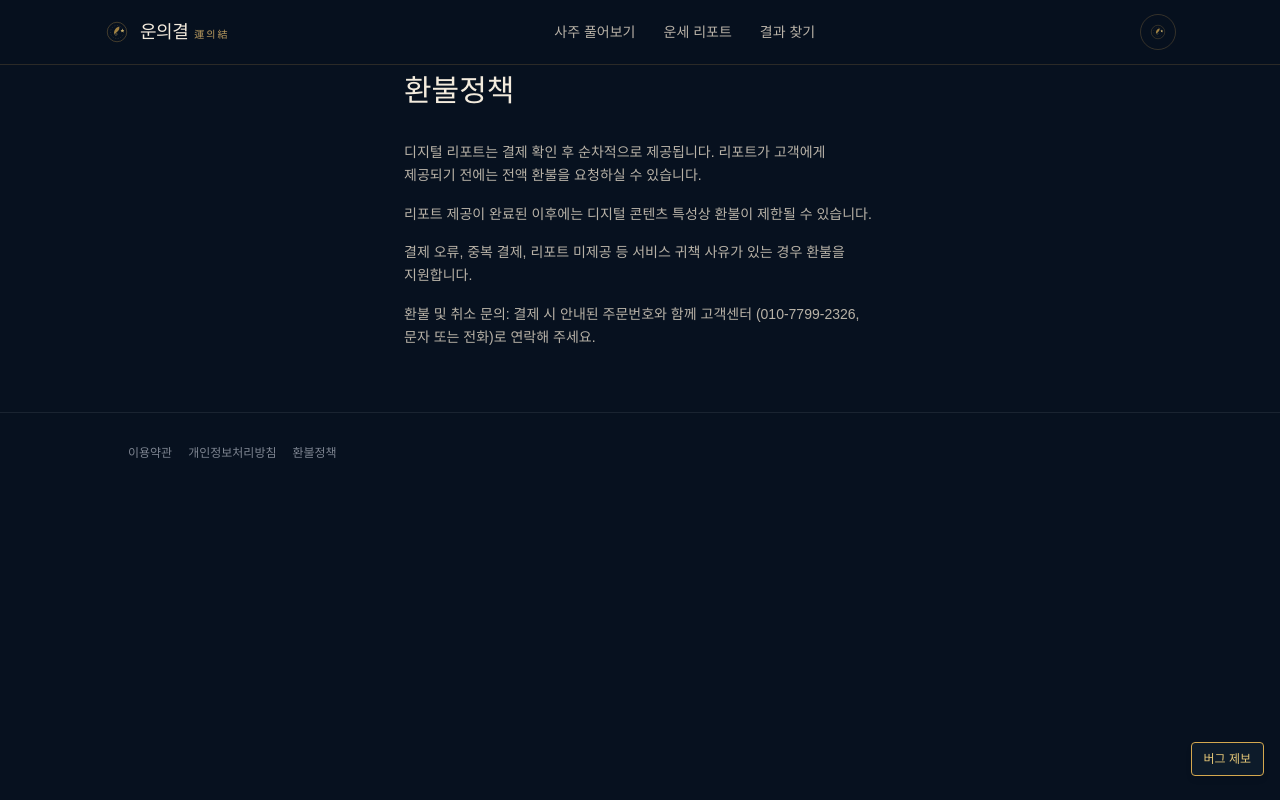
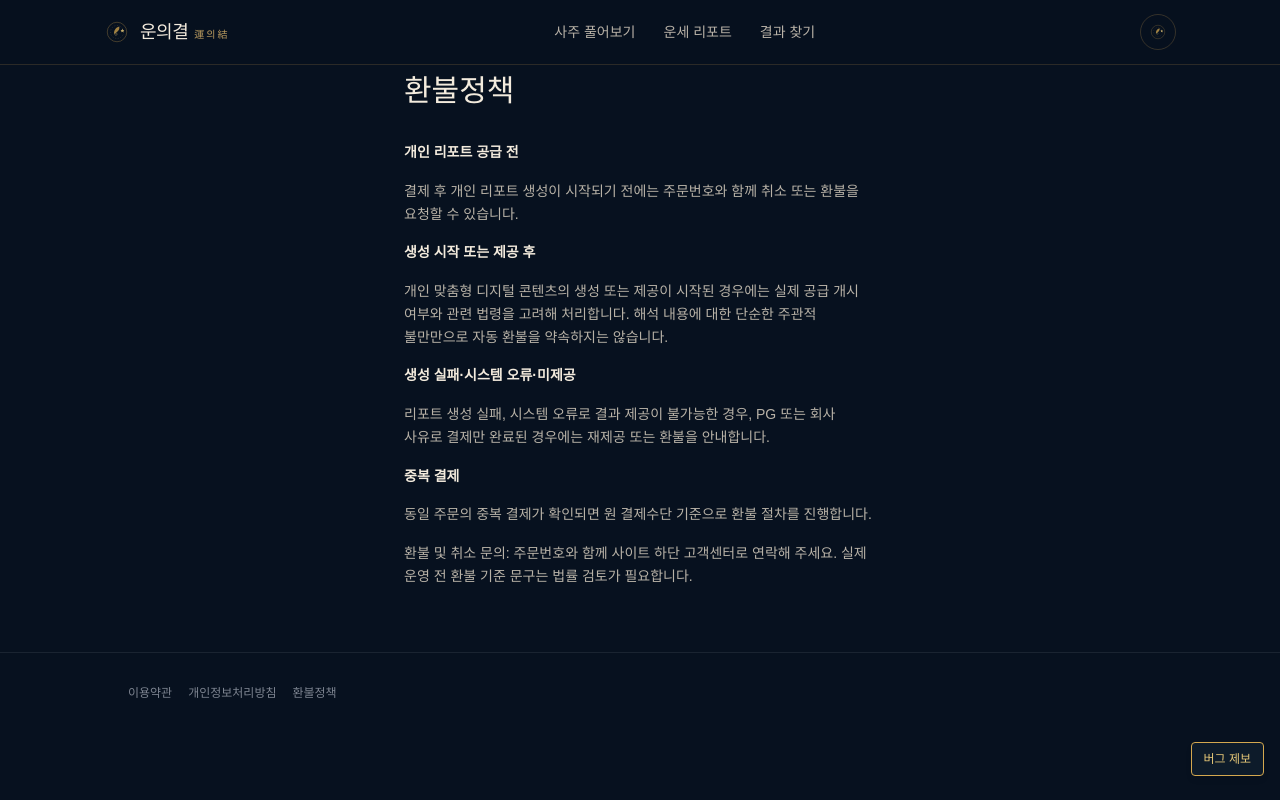
Before and after one commit to soojigitblog/saju, a Next.js app: page /refund in a window 1280 px wide. Built offline with nearby package versions, Linux system fonts and the light colour scheme.

Commit message:
feat: strengthen adult PG review disclosures

```diff
--- a/src/app/(public)/refund/page.tsx
+++ b/src/app/(public)/refund/page.tsx
@@ -7,22 +7,11 @@ export default function RefundPage() {
         환불정책
       </h1>
       <div className="mt-8 space-y-4 text-sm leading-relaxed text-[var(--ink-muted)]">
-        <p>
-          디지털 리포트는 결제 확인 후 순차적으로 제공됩니다. 리포트가
-          고객에게 제공되기 전에는 전액 환불을 요청하실 수 있습니다.
-        </p>
-        <p>
-          리포트 제공이 완료된 이후에는 디지털 콘텐츠 특성상 환불이 제한될 수
-          있습니다.
-        </p>
-        <p>
-          결제 오류, 중복 결제, 리포트 미제공 등 서비스 귀책 사유가 있는 경우
-          환불을 지원합니다.
-        </p>
-        <p>
-          환불 및 취소 문의: 결제 시 안내된 주문번호와 함께 고객센터
-          (010-7799-2326, 문자 또는 전화)로 연락해 주세요.
-        </p>
+        <h2 className="font-semibold text-[var(--ink)]">개인 리포트 공급 전</h2><p>결제 후 개인 리포트 생성이 시작되기 전에는 주문번호와 함께 취소 또는 환불을 요청할 수 있습니다.</p>
+        <h2 className="font-semibold text-[var(--ink)]">생성 시작 또는 제공 후</h2><p>개인 맞춤형 디지털 콘텐츠의 생성 또는 제공이 시작된 경우에는 실제 공급 개시 여부와 관련 법령을 고려해 처리합니다. 해석 내용에 대한 단순한 주관적 불만만으로 자동 환불을 약속하지는 않습니다.</p>
+        <h2 className="font-semibold text-[var(--ink)]">생성 실패·시스템 오류·미제공</h2><p>리포트 생성 실패, 시스템 오류로 결과 제공이 불가능한 경우, PG 또는 회사 사유로 결제만 완료된 경우에는 재제공 또는 환불을 안내합니다.</p>
+        <h2 className="font-semibold text-[var(--ink)]">중복 결제</h2><p>동일 주문의 중복 결제가 확인되면 원 결제수단 기준으로 환불 절차를 진행합니다.</p>
+        <p>환불 및 취소 문의: 주문번호와 함께 사이트 하단 고객센터로 연락해 주세요. 실제 운영 전 환불 기준 문구는 법률 검토가 필요합니다.</p>
       </div>
     </div>
   );
--- a/src/app/(public)/terms/page.tsx
+++ b/src/app/(public)/terms/page.tsx
@@ -24,9 +24,14 @@ export default function TermsPage() {
     <LegalPage
       title="이용약관"
       body={[
-        "본 약관은 운의결 서비스 이용과 관련된 기본 조건을 정합니다.",
-        "서비스는 참고 및 엔터테인먼트 목적의 운세 콘텐츠를 제공하며, 전문적 판단을 대체하지 않습니다.",
-        "디지털 콘텐츠 특성상 제공 완료 후 청약철회가 제한될 수 있으며, 자세한 내용은 환불정책을 따릅니다.",
+        "제1조(목적) 본 약관은 운의결이 제공하는 사주 명리 데이터 기반 개인 맞춤형 디지털 리포트의 이용 조건을 정합니다.",
+        "제2조(이용 구조) 서비스는 회원가입 없이도 일부 기능을 이용할 수 있으며, 구매 전 입력한 출생정보와 주문 정보는 리포트 생성·제공 및 재열람에 사용됩니다.",
+        "제3조(상품과 주문) 상품명·판매가격·제공 내용·제공 방식은 상품 상세 및 결제 전 화면에 표시된 내용을 따릅니다. 결제는 외부 결제대행사를 통해 처리되며, 브라우저의 결제 완료 화면만으로 주문이 완료되지는 않습니다.",
+        "제4조(디지털 콘텐츠 제공) 결제 확인 후 입력 정보를 바탕으로 개인 리포트를 생성하고 웹사이트 내 결과 페이지에서 제공합니다. 생성 시간은 입력 정보와 시스템 상황에 따라 달라질 수 있습니다.",
+        "제5조(재열람) 구매한 결과는 서비스의 주문·결과 조회 방식으로 다시 확인할 수 있습니다. 이용자는 결과 보관에 필요한 안내를 확인해야 합니다.",
+        "제6조(환불·취소) 리포트 생성 전·생성 중·생성 실패 등 상황별 기준은 환불정책에 따릅니다. 디지털 콘텐츠라는 이유만으로 일률적으로 환불을 제한하지 않으며, 실제 공급 개시 여부와 관련 법령을 함께 고려합니다.",
+        "제7조(서비스 성격과 이용 제한) 서비스는 사주 명리 데이터를 바탕으로 한 참고용 콘텐츠이며 의료·법률·투자·재정 판단이나 미래 결과를 보장하지 않습니다. 타인의 정보를 권한 없이 입력하거나 서비스 운영을 방해해서는 안 됩니다.",
+        "제8조(변경·중단 및 문의) 점검·장애·법령상 사유로 서비스를 변경하거나 일시 중단할 수 있습니다. 문의 방법과 사업자 정보는 사이트 하단 및 고객센터 안내를 따릅니다. 본 약관은 운영 전 법률 검토가 필요합니다.",
       ]}
     />
   );
--- a/src/components/product/product-detail.tsx
+++ b/src/components/product/product-detail.tsx
@@ -190,7 +190,7 @@ export function ProductDetail({
             ))}
           </ul>
           <p className="mt-4 border-t border-[var(--border-subtle)] pt-3 text-xs leading-relaxed text-[var(--text-muted)]">
-            결제 후 입력한 사주 정보를 바탕으로 개인 리포트가 생성되며, 내 리포트에서 다시 확인할 수 있습니다.
+            상품 유형: 개인 맞춤형 디지털 콘텐츠 · 배송 상품이 아닙니다. 결제 확인 후 입력한 사주 정보를 바탕으로 리포트가 생성되며, 웹사이트 「내 결과」에서 다시 확인할 수 있습니다. 사주 명리 데이터를 바탕으로 한 참고용 콘텐츠이며 미래 결과를 보장하지 않습니다.
           </p>
         </MysticPanel>
 
@@ -232,7 +232,7 @@ export function ProductDetail({
           </p>
           <p className="mt-2 text-xs text-[var(--text-muted)]">
             환불·취소는{" "}
-            <a href="/refund" className="underline underline-offset-2">
+            <a href="/refund-policy" className="underline underline-offset-2">
               환불정책
             </a>
             을 참고해 주세요.
```
